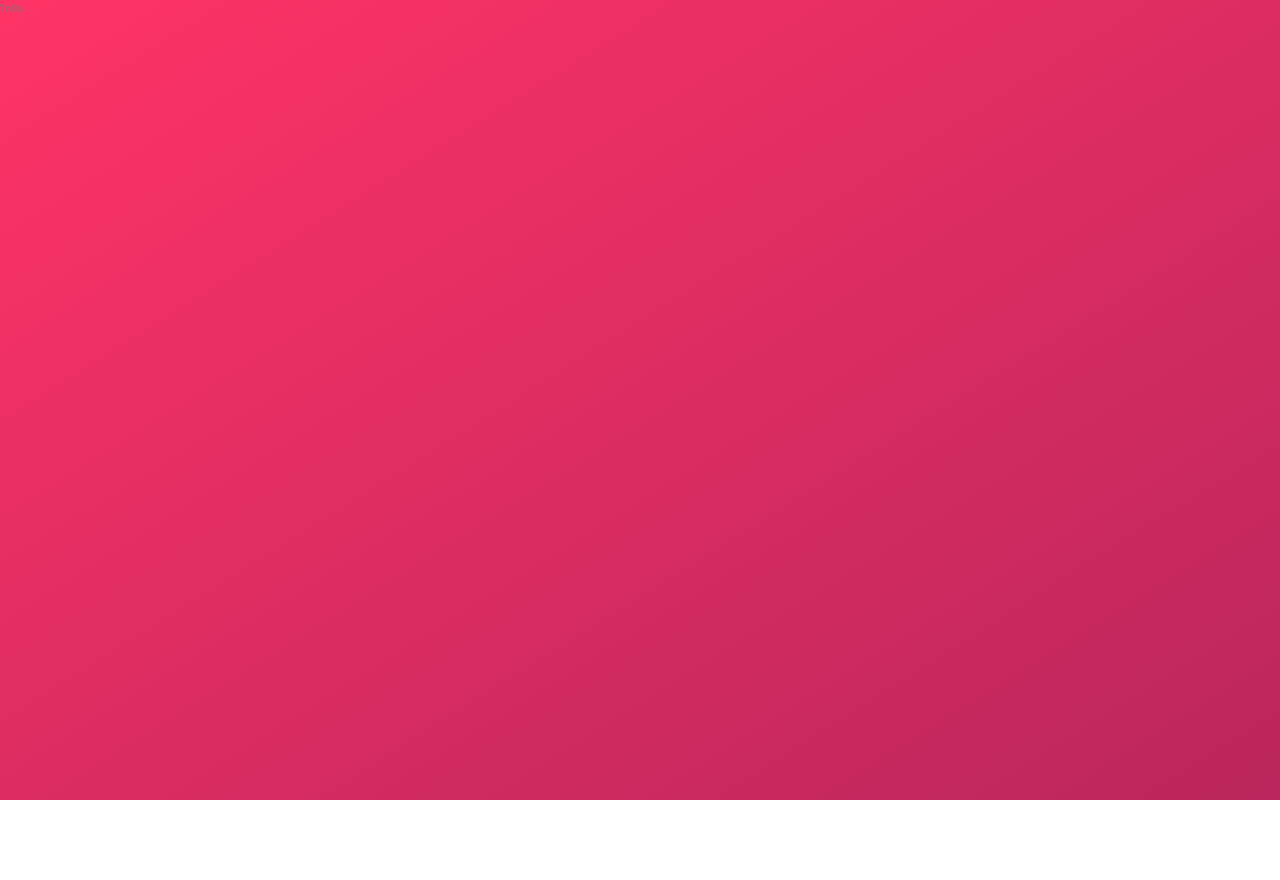
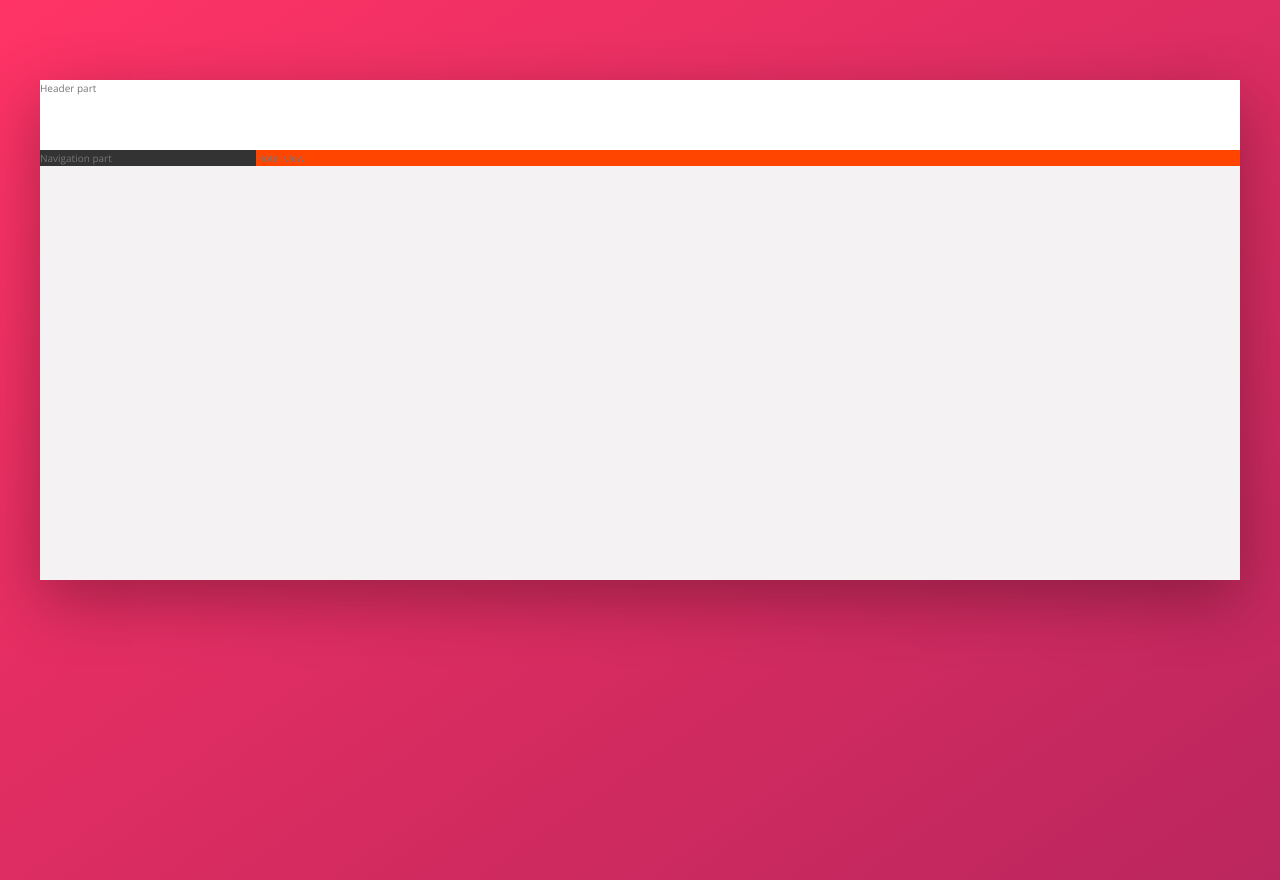
Before and after one commit to Xavier-Hsiao/trillo, a website: page index.html in a window 1280 px wide. Before the commit the page ends 800 px from the top, so only its background shows below. Drawn offline with nearby package versions, Linux system fonts and the light colour scheme.

Commit message:
add overall layout

```diff
--- a/index.html
+++ b/index.html
@@ -11,6 +11,18 @@
         <title>trillo &mdash; Your all-in-one booking app</title>
     </head>
     <body>
-        Trillo
+        <div class="container">
+			<header class="header">
+				Header part
+			</header>
+			<div class="content">
+				<nav class="sidebar">
+					Navigation part
+				</nav>
+				<main class="hotel-view">
+					Hotel view
+				</main>
+			</div>
+		</div>
     </body>
 </html>
--- a/sass/_base.scss
+++ b/sass/_base.scss
@@ -29,6 +29,8 @@ Grey dark 3: #999
 	--color-grey-dark-1: #333;
 	--color-grey-dark-2: #777;
 	--color-grey-dark-3: #999;
+
+	--shadow-dark: 0 2rem 6rem rgba(0, 0, 0, .3);
 }
 
 * {
--- a/sass/_layout.scss
+++ b/sass/_layout.scss
@@ -0,0 +1,27 @@
+.container {
+	max-width: 120rem;
+	min-height: 50rem;
+	margin: 8rem auto;
+	background-color: var(--color-grey-light-2);
+	box-shadow: var(--shadow-dark);
+}
+
+.header {
+	height: 7rem;
+	border-bottom: var(--color-grey-light-2);
+	background-color: #fff;
+}
+
+.content {
+	display: flex;
+}
+
+.sidebar {
+	flex: 0 0 18%;
+	background-color: var(--color-grey-dark-1);
+}
+
+.hotel-view {
+	flex: 1; // take all the rest space aside from sidebar
+	background-color: orangered;
+}
```
Also changed, not shown: css/style.css, 1 other file.
